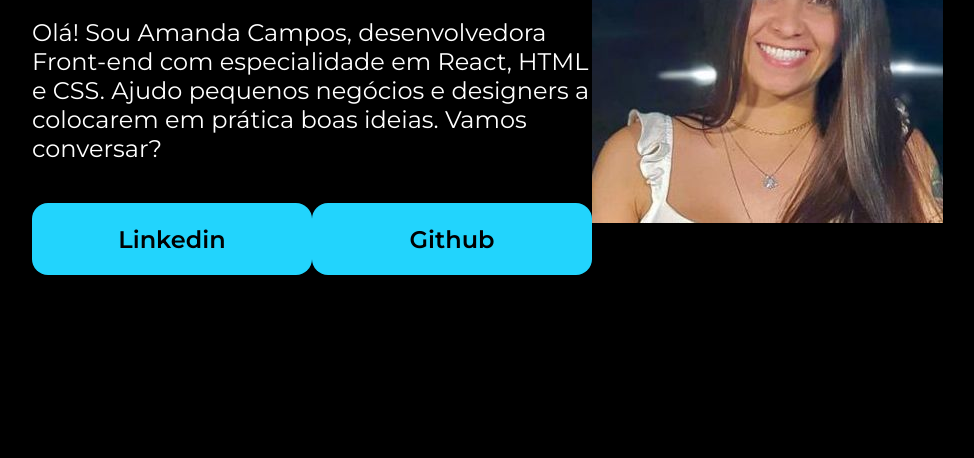
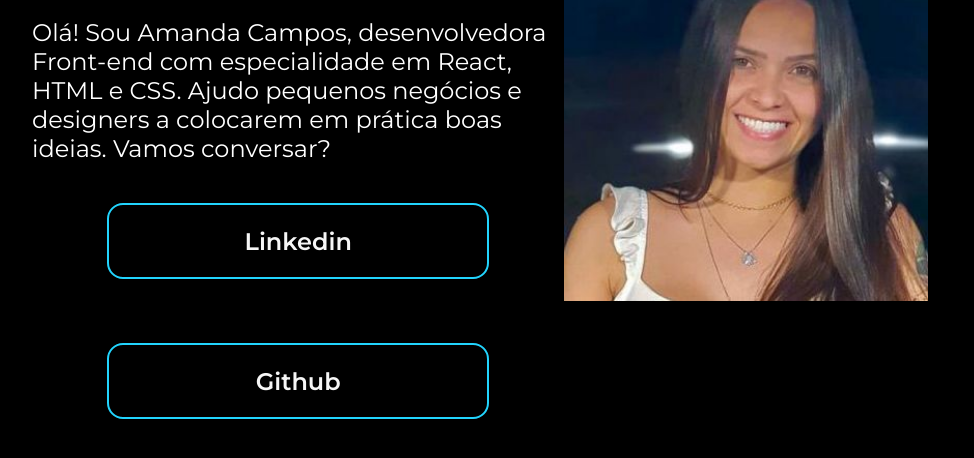
Before and after one commit to amandaoliveiracampos/profile-Front-end, a plain HTML site: page index.html in a window 1280 px wide. Shown: the part 330-788 px from the top of the page, without its empty margins (160-1134 px from the left). Drawn offline with nearby package versions, Linux system fonts and the light colour scheme.

Commit message:
Alinhando com display flex

```diff
--- a/style.css
+++ b/style.css
@@ -42,18 +42,27 @@ body {
 
 .apresentacao__links {
   display: flex;
+  flex-direction: column;
   justify-content: space-between;
+  align-items: center;
+  gap: 32px;
+}
+
+.apresentacao_links_subtitulo {
+  font-family: "Krona One", sans-serif;
+  font-weight: 400;
+  font-size: 24px;
 }
 
 .apresentacao__links__link {
-  background-color: #22d4fd;
-  width: 280px;
+  border: 2px solid #22d4fd;
+  width: 378px;
   text-align: center;
-  font-weight: 600;
   border-radius: 16px;
   font-size: 24px;
+  font-weight: 600;
   padding: 21.5px 0;
   text-decoration: none;
-  color: #000;
+  color: #f6f6f6;
   font-family: "Montserrat", sans-serif;
 }
```
